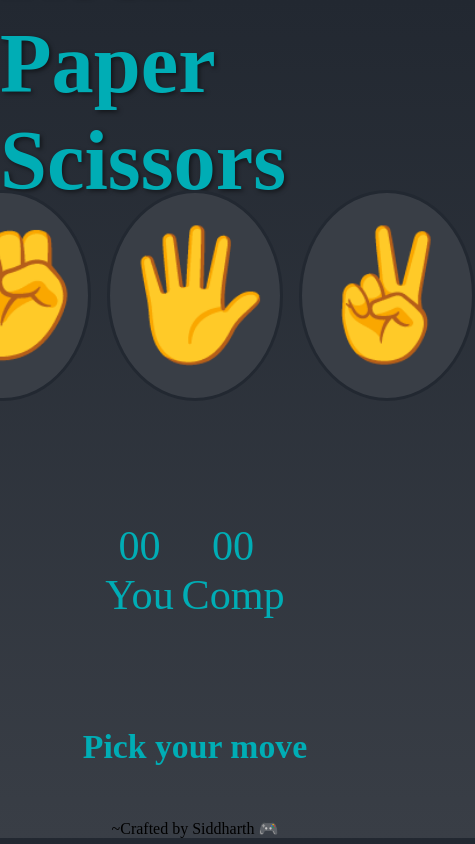
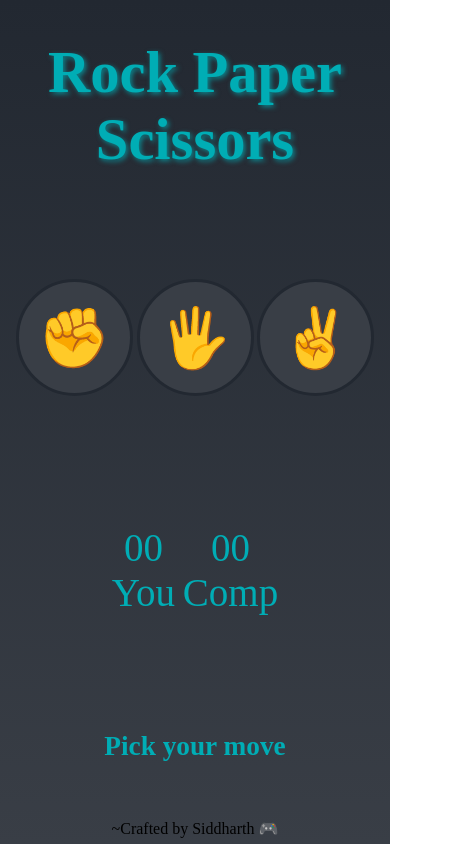
Before and after one commit to siddharthj14/Stone-Paper-Scissors-Game, a plain HTML site: page index.html in a window 390 px wide. Shown: the whole page, 475 px wide, since content can reach past the window. Drawn offline with Linux system fonts and the light colour scheme.

Commit message:
Responsive

```diff
--- a/style.css
+++ b/style.css
@@ -1,5 +1,6 @@
 * {
   margin: 0;
+  padding: 0;
 }
 
 body {
@@ -8,13 +9,13 @@ body {
 
 .header {
   height: 15vh;
-  font-size: 10vh;
+  font-size: 10vmin;
   font-weight: bold;
   color: #00adb5;
   display: flex;
   justify-content: center;
   align-items: center;
-  text-shadow: 2px 2px 4px rgba(0, 0, 0, 0.5);
+  text-shadow: 2px 2px 5px rgba(0, 172, 181, 0.7);
 }
 
 .main {
@@ -22,12 +23,12 @@ body {
   display: flex;
   justify-content: center;
   align-items: center;
-  gap: 4vw;
+  gap: 10vmin;
 }
 .move {
-  height: 25vh;
-  width: 25vh;
-  font-size: 15vh;
+  height: 25vmin;
+  width: 25vmin;
+  font-size: 15vmin;
   display: flex;
   justify-content: center;
   align-items: center;
@@ -55,8 +56,8 @@ body {
   justify-content: center;
   align-items: center;
   text-align: center;
-  gap: 2vw;
-  font-size: 5vh;
+  gap: 2vmin;
+  font-size: 5vmin;
   color: #00adb5;
 }
 
@@ -68,10 +69,7 @@ body {
   text-align: center;
   color: #eeeeee;
   flex-direction: column;
-  font-size: 3vh;
-}
-.result {
-  font-size: 4vh;
+  font-size: 4vmin;
   font-weight: bold;
   color: #00adb5;
 }
@@ -79,4 +77,31 @@ body {
 .footer {
   color: black;
   text-align: center;
+  height: 3vh;
 }
+
+@media(max-width: 500px) {
+  .header {
+    font-size: 15vmin;
+    text-align: center;
+    height: 25vh;
+  }
+
+  .main {
+    gap: 1vmin;
+    height: 30vh;
+  }
+
+  .move {
+    height: 30vmin;
+    width: 30vmin;
+  }
+
+  .score {
+    font-size: 10vmin;
+  }
+
+  .result-container {
+    font-size: 7vmin;
+  }
+}
```
